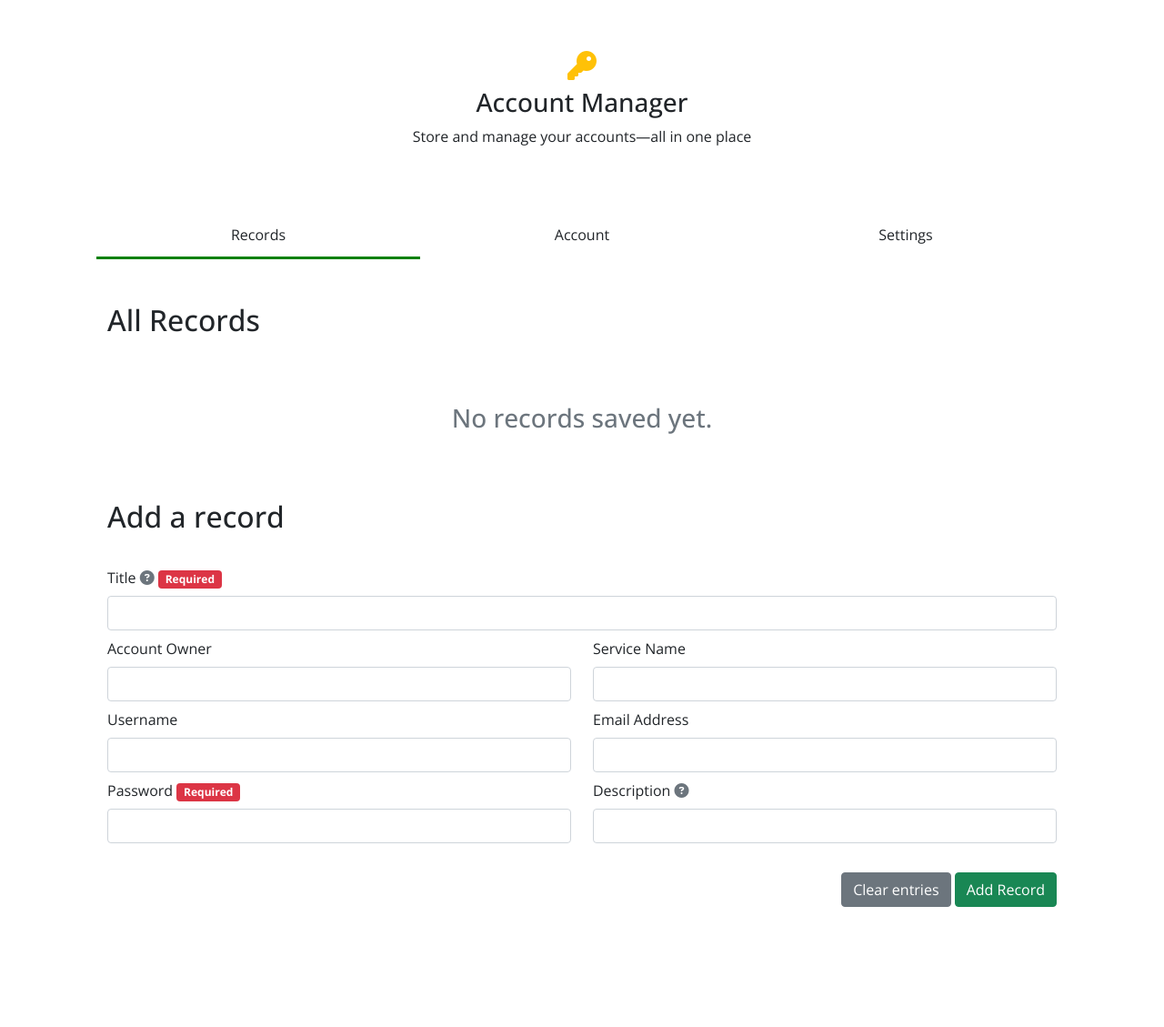
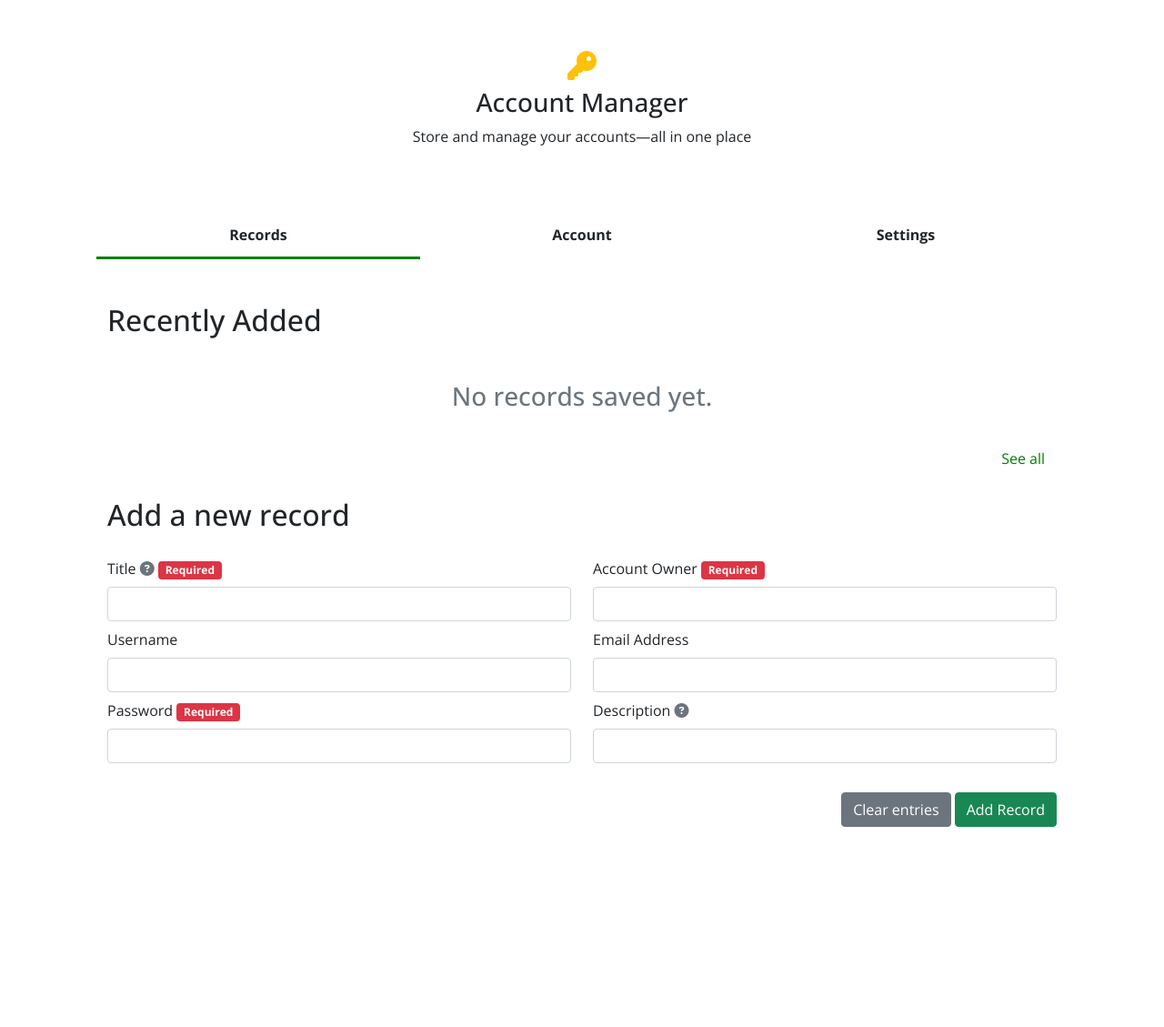
Before and after one commit to kingdeorayom/account-manager, a PHP site: page /src/pages/home.php in a window 1280 px wide. Shown: the whole page at 91% size. After the commit the page ends 909 px from the top, so only its background shows below. Run offline with PHP 8.4, Linux system fonts and the light colour scheme; the visitor is signed in with stand-in values (Sample User, id 1); data that the repository does not hold is empty; some libraries are stand-ins or nearby versions.

Commit message:
major home page redesign; added more pages, reorganized scripts

```diff
--- a/index.php
+++ b/index.php
@@ -1,7 +1,7 @@
 <?php
 session_start();
 if (isset($_SESSION['loggedin'])) {
-    header("Location: src/pages/home.php");
+    header("Location: ./src/pages/home.php");
 }
 
 $pagecssVersion = filemtime('styles/custom/pages/login-style.css');
--- /dev/null
+++ b/scripts/custom/tooltip.js
@@ -0,0 +1,4 @@
+var tooltipTriggerList = [].slice.call(document.querySelectorAll('[data-bs-toggle="tooltip"]'))
+        var tooltipList = tooltipTriggerList.map(function(tooltipTriggerEl) {
+            return new bootstrap.Tooltip(tooltipTriggerEl)
+        })
--- a/src/pages/home.php
+++ b/src/pages/home.php
@@ -8,10 +8,12 @@ if (!isset($_SESSION['loggedin'])) {
 
 include '../includes/connection.php';
 
-$sql = "SELECT * FROM records WHERE user_id = " . $_SESSION['id'];
+$sql = "SELECT * FROM records WHERE user_id = " . $_SESSION['id'] . " ORDER BY date_added DESC LIMIT 4";
 $result = $connection->query($sql);
 
 $pagecssVersion = filemtime('../../styles/custom/pages/home-style.css');
+$pagePanelJSVersion = filemtime('../../scripts/custom/panels.js');
+$pageaddFormJSVersion = filemtime('../../scripts/custom/addForm.js');
 
 ?>
 
@@ -24,6 +26,7 @@ $pagecssVersion = filemtime('../../styles/custom/pages/home-style.css');
     <meta name="viewport" content="width=device-width, initial-scale=1.0">
     <title>Account Manager</title>
     <?php include_once '../../assets/fonts/google-fonts.php' ?>
+
     <script src="https://code.jquery.com/jquery-3.6.0.min.js"></script>
     <link rel="stylesheet" href="../../styles/bootstrap/bootstrap.css">
     <link rel="stylesheet" href="<?php echo '../../styles/custom/pages/home-style.css?id=' . $pagecssVersion ?>" type="text/css">
@@ -42,82 +45,75 @@ $pagecssVersion = filemtime('../../styles/custom/pages/home-style.css');
 
         <div class="row my-5">
             <div class="col-4 navLinkRecords text-center py-2">
-                <label id="navLinkRecords" class="py-1">Records</label>
+                <label id="navLinkRecords" class="py-1 fw-bold">Records</label>
             </div>
             <div class="col-4 navLinkAccount text-center py-2">
-                <label id="navLinkAccount" class="py-1">Account</label>
+                <label id="navLinkAccount" class="py-1 fw-bold">Account</label>
             </div>
             <div class="col-4 navLinkSettings text-center py-2">
-                <label id="navLinkSettings" class="py-1">Settings</label>
+                <label id="navLinkSettings" class="py-1 fw-bold">Settings</label>
             </div>
         </div>
 
         <div class="row my-5">
-
             <div id="recordsPanel">
 
-                <h2>All Records</h2>
-
-                <div class="row records my-5">
+                <div class="row records">
+                    <h2 class="mb-4">Recently Added</h2>
                     <?php
-
                     if ($result->num_rows > 0) {
                         while ($row = $result->fetch_assoc()) {
 
                             echo '<div class="col d-flex justify-content-center my-2">
-                                    <a href="#" class="card-link">
-                                        <div class="card" style="width: 18rem;">
-                                            <div class="card-body">
+                                    <div class="card" style="width: 18rem;">
+                                        <div class="card-body">
                                             <h5 class="card-title fw-bold">' . $row['record_title'] . '</h5>
                                             <hr>
                                             <ul>
                                                 <li class="fw-bold">Account Owner: </li>
-                                                <li> ' . $row['account_owner'] . '</li>
-                                                <li class="fw-bold">Service Name: </li>
-                                                <li> ' . $row['service_name'] . '</li>
+                                                <li>' . $row['account_owner'] . '</li>
                                                 <li class="fw-bold">Date Added: </li>
-                                                <li> ' . $row['date_added'] . '</li>
-                                                <li class="fw-bold">Date Modified: </li>
-                                                <li> ' . $row['date_modified'] . '</li>
+                                                <li>' . $row['date_added'] . '</li>
                                             </ul>
                                             <hr>
-                                            <button class="btn btn-success w-100 my-2">View</button>
+                                            <div class="row text-center">
+                                                <div class="col">
+                                                    <i class="fas fa-edit text-secondary h5"></i> Edit
+                                                </div>
+                                                <div class="col">
+                                                    <i class="fas fa-trash-alt text-danger h5"></i> Delete
+                                                </div>
                                             </div>
                                         </div>
-                                    </a>
+                                    </div>
                                 </div>';
                         }
                     } else {
                         echo '<h3 class="my-4 text-center text-secondary">No records saved yet.</h3>';
-                    }
+                    } //<a href="./record.php?id=' . $row['record_id'] . '"><button class="btn btn-success w-100 my-2">View record</button></a>
                     $connection->close();
                     ?>
+                    <div class="text-end">
+                        <a href="./view.php"><button class="btn btn-link my-2 see-all">See all</button></a>
+                    </div>
                 </div>
 
-
-                <div class="my-2" id="addNewRecordPanel">
-
-                    <h2 class="my-3">Add a record</h2>
-
+                <div id="addNewRecordPanel" class="my-3">
+                    <h2>Add a new record</h2>
                     <div class="row py-2" id="alert-container-add-record">
                         <!--  -->
                     </div>
-
                     <div class="addForm">
                         <form onsubmit="submitAddForm(event)" name="add-form">
                             <!-- <form action="../process/add-record.php" method="POST"> -->
                             <div class="row">
-                                <div class="col-sm-12 my-1">
+                                <div class="col-sm-12 col-md-6 my-1">
                                     <label class="form-label">Title <i class="fas fa-question-circle text-secondary" data-bs-toggle="tooltip" data-bs-placement="right" title="Great titles are clear and concise."></i> <span class="badge bg-danger">Required</span></label>
                                     <input type="text" class="form-control" name="textFieldTitle" id="textFieldTitle" required>
                                 </div>
                                 <div class="col-sm-12 col-md-6 my-1">
-                                    <label class="form-label">Account Owner</label>
-                                    <input type="text" class="form-control" name="textFieldAccountOwner" id="textFieldAccountOwner">
-                                </div>
-                                <div class="col-sm-12 col-md-6 my-1">
-                                    <label class="form-label">Service Name</label>
-                                    <input type="text" class="form-control" name="textFieldServiceName" id="textFieldServiceName">
+                                    <label class="form-label">Account Owner <span class="badge bg-danger">Required</span></label>
+                                    <input type="text" class="form-control" name="textFieldAccountOwner" id="textFieldAccountOwner" required>
                                 </div>
                                 <div class="col-sm-12 col-md-6 my-1">
                                     <label class="form-label">Username</label>
@@ -144,121 +140,25 @@ $pagecssVersion = filemtime('../../styles/custom/pages/home-style.css');
                             </div>
                         </form>
                     </div>
-
                 </div>
-
             </div>
-
             <div id="accountPanel" hidden>
-                <h2>Account</h2>
+                <h2>Account Details</h2>
             </div>
             <div id="settingsPanel" hidden>
                 <h2>Settings</h2>
                 <button class="btn btn-link"><a href="../process/logout.php">Log out</a></button>
             </div>
         </div>
-
     </main>
 
-    <script>
-        var alertAddRecord = document.getElementById('alert-container-add-record');
-
-        function submitAddForm(event) {
-            event.preventDefault();
-            var addForm = document.forms.namedItem('add-form');
-            var addRecord = new FormData(addForm);
-            postAddRecord(addRecord).then(data => checkResponseAddRecord(JSON.parse(data)))
-        }
-
-        function postAddRecord(data) {
-            return new Promise((resolve, reject) => {
-                var http = new XMLHttpRequest();
-                http.open("POST", "../process/add-record.php");
-                http.onload = () => http.status == 200 ? resolve(http.response) : reject(Error(http.statusText));
-                http.onerror = (e) => reject(Error(`Networking error: ${e}`));
-                http.send(data)
-            })
-        }
-
-        function checkResponseAddRecord(data) {
-            if (data.response === "success") {
-                Swal.fire(
-                    'Record saved successfully!',
-                    'You may edit your record for any input mistake.',
-                    'success'
-                )
-                // alertAddRecord.innerHTML = `<div class="alert alert-success alert-dismissible fade show" role="alert">Record added successfully!<button type="button" class="btn-close" data-bs-dismiss="alert" aria-label="Close"></button></div>`
-                $("#textFieldTitle, #textFieldAccountOwner, #textFieldServiceName, #textFieldUsername, #textFieldEmailRecords, #textFieldPasswordRecords, #textFieldDescription").val("");
-                $(".records").load(location.href + " .records");
-            }
-            if (data.response === "empty_fields") {
-                alertAddRecord.innerHTML = `<div class="alert alert-danger alert-dismissible fade show" role="alert"><strong>Invalid input!</strong> Please fill up all the required fields.<button type="button" class="btn-close" data-bs-dismiss="alert" aria-label="Close"></button></div>`
-            }
-        }
-    </script>
-
-    <script>
-        $(document).ready(function() {
-
-            /* on load */
-            $(".navLinkRecords").css({
-                "border-bottom": "3px solid green",
-            });
-            /* on load */
-
-            $("#navLinkRecords, .navLinkRecords").click(function() {
-                $("#recordsPanel").prop("hidden", false);
-                $("#accountPanel, #settingsPanel").prop("hidden", true);
-
-                $(".navLinkRecords").css({
-                    "border-bottom": "3px solid green",
-                });
-                $(".navLinkAccount, .navLinkSettings").css({
-                    "border-bottom": "3px none green",
-                });
-            });
-
-            $("#navLinkAccount, .navLinkAccount").click(function() {
-                $("#accountPanel").prop("hidden", false);
-                $("#recordsPanel, #settingsPanel").prop("hidden", true);
-
-                $(".navLinkAccount").css({
-                    "border-bottom": "3px solid green",
-                });
-                $(".navLinkRecords, .navLinkSettings").css({
-                    "border-bottom": "3px none green",
-                });
-            });
-
-            $("#navLinkSettings, .navLinkSettings").click(function() {
-                $("#settingsPanel").prop("hidden", false);
-                $("#accountPanel, #recordsPanel").prop("hidden", true);
-
-                $(".navLinkSettings").css({
-                    "border-bottom": "3px solid green",
-                });
-                $(".navLinkRecords, .navLinkAccount").css({
-                    "border-bottom": "3px none green",
-                });
-            });
-
-            $("#buttonClearEntries").click(function() {
-                $("#textFieldAccountOwner, #textFieldServiceName, #textFieldUsername, #textFieldEmailRecords, #textFieldPasswordRecords, #textFieldDescription").val("");
-            });
-
-        });
-    </script>
-
+    <script src="<?php echo '../../scripts/custom/addForm.js?id=' . $pageaddFormJSVersion ?>"></script>
+    <script src="<?php echo '../../scripts/custom/panels.js?id=' . $pagePanelJSVersion ?>"></script>
     <script src="https://kit.fontawesome.com/dab8986b00.js" crossorigin="anonymous"></script>
     <script src="../../plugins/sweetalert2/package/dist/sweetalert2.js"></script>
     <script src="../../scripts/popper/popper.min.js"></script>
     <script src="../../scripts/bootstrap/bootstrap.js"></script>
-    <script>
-        var tooltipTriggerList = [].slice.call(document.querySelectorAll('[data-bs-toggle="tooltip"]'))
-        var tooltipList = tooltipTriggerList.map(function(tooltipTriggerEl) {
-            return new bootstrap.Tooltip(tooltipTriggerEl)
-        })
-    </script>
+    <script src="../../scripts/custom/tooltip.js"></script>
 </body>
 
 </html>
--- a/styles/custom/pages/home-style.css
+++ b/styles/custom/pages/home-style.css
@@ -1,9 +1,5 @@
 body {
   font-family: "Open Sans", sans-serif;
-}
-
-.navbar {
-  background-color: whitesmoke;
 }
 
 .navbar-brand,
@@ -124,17 +120,6 @@ body {
   }
 } */
 
-.card:hover {
-  background-color: gainsboro;
-  color: black;
-  cursor: pointer;
-}
-
-.card-link {
-  color: black;
-  text-decoration: none;
-}
-
 li {
   list-style-type: none;
 }
@@ -143,3 +128,12 @@ ul {
   margin: 0;
   padding: 0;
 }
+
+.see-all {
+  text-decoration: none;
+  color: green;
+}
+.see-all:hover {
+  text-decoration: underline;
+  color: green;
+}
--- /dev/null
+++ b/styles/custom/pages/record-style.css
@@ -0,0 +1,3 @@
+body {
+  font-family: "Open Sans", sans-serif;
+}
```
Also changed, not shown: scripts/custom/addForm.js (added, +35 -0 lines), scripts/custom/panels.js (added, +49 -0 lines), src/pages/record.php (added, +48 -0 lines), src/pages/view.php (added, +107 -0 lines), src/process/add-record.php (+4 -4 lines), styles/custom/pages/view-style.css (added, +22 -0 lines).
